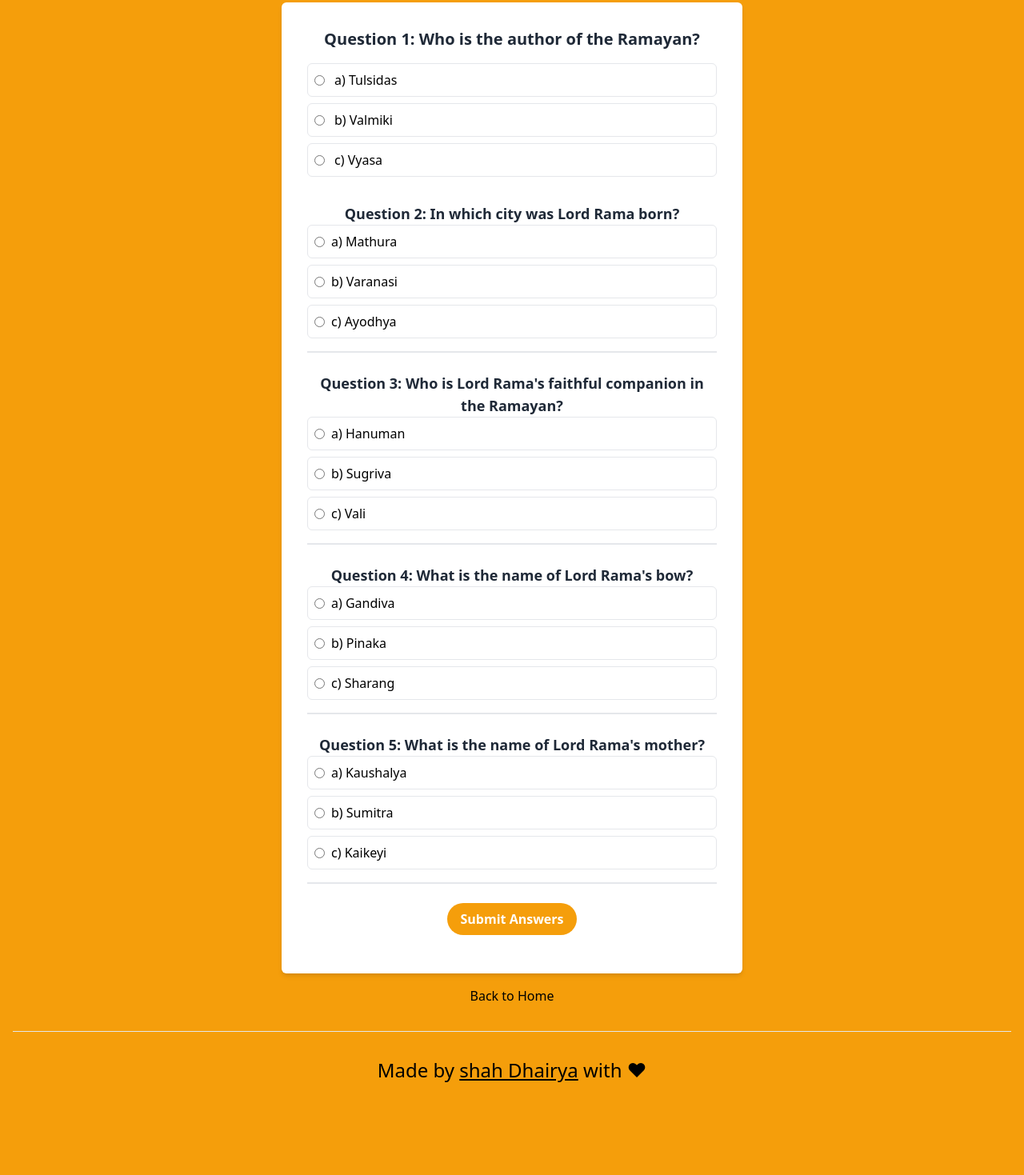
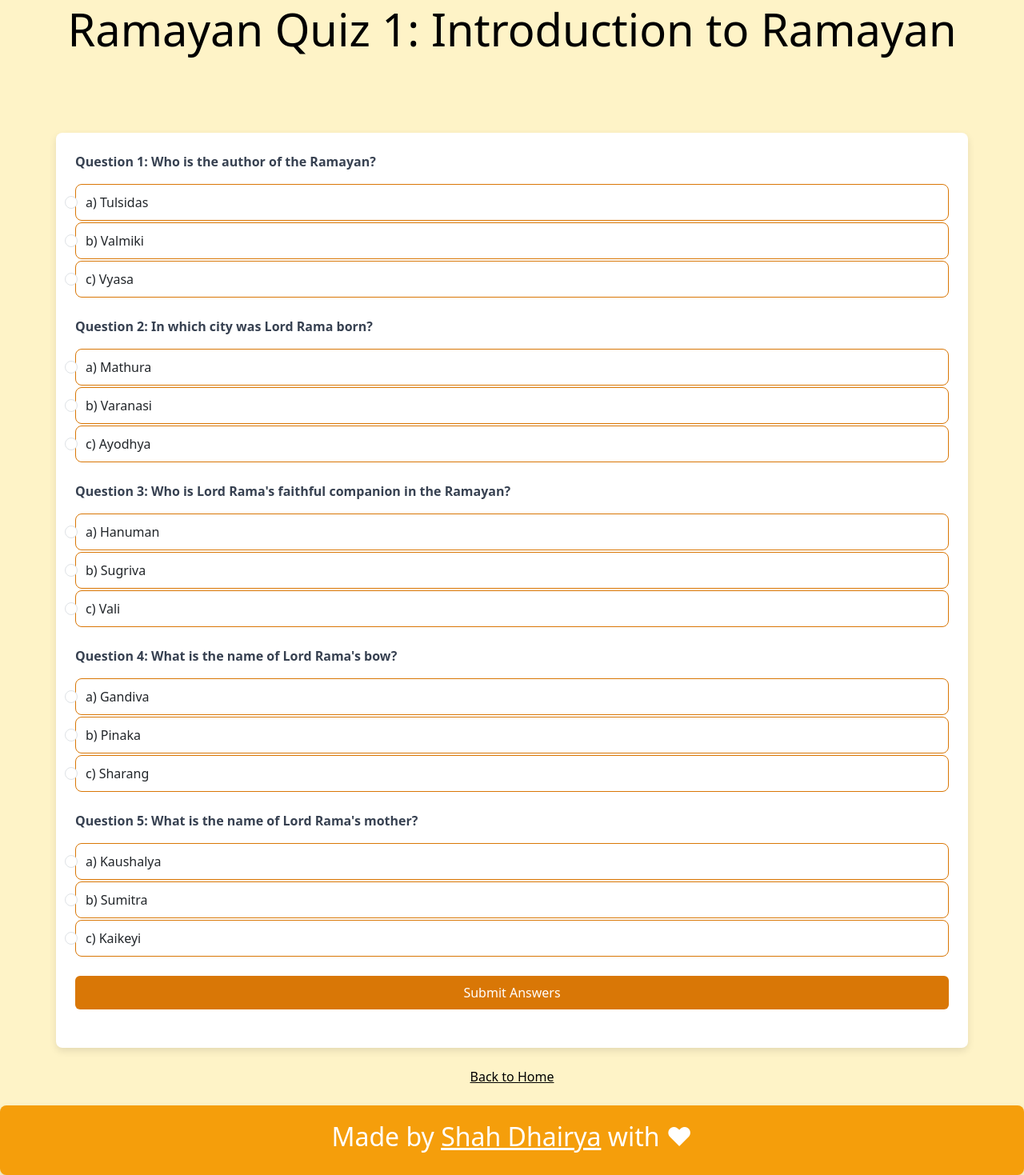
Before and after one commit to shahdhairya12/Ramayan_2024, a plain HTML site: page quiz1.html in a window 1280 px wide. Shown: the part 219-1688 px from the top of the page at 80% size. Before the commit the page ends 1589 px from the top, so only its background shows below. Drawn offline with nearby package versions, Linux system fonts and the light colour scheme.

Commit message:
Update quiz1.html

```diff
--- a/quiz1.html
+++ b/quiz1.html
@@ -1,5 +1,3 @@
-
-
 <!DOCTYPE html>
 <html lang="en">
 
@@ -8,21 +6,84 @@
     <meta http-equiv="X-UA-Compatible" content="IE=edge">
     <meta name="viewport" content="width=device-width, initial-scale=1.0">
     <title>Ramayan Quiz 1</title>
-    <link href="https://cdn.jsdelivr.net/npm/tailwindcss@2.2.19/dist/tailwind.min.css" rel="stylesheet">
+    <link href="https://cdn.jsdelivr.net/npm/bootstrap@5.3.0-alpha3/dist/css/bootstrap.min.css" rel="stylesheet">
     <link rel="stylesheet" href="https://cdnjs.cloudflare.com/ajax/libs/font-awesome/5.15.3/css/all.min.css">
     <link rel="shortcut icon" href="./logo.png" type="image/x-icon">
+    <style>
+        body {
+            background-color: #fef3c7;
+        }
+
+        .quiz-container {
+            background-color: white;
+            border-radius: 8px;
+            box-shadow: 0px 4px 10px rgba(0, 0, 0, 0.1);
+        }
+
+        .quiz-question {
+            font-weight: bold;
+            color: #374151;
+        }
+
+        .quiz-option {
+            border: 1px solid #d97706;
+            padding: 10px;
+            border-radius: 8px;
+            transition: all 0.3s ease-in-out;
+        }
+
+        .quiz-option:hover {
+            background-color: #f59e0b;
+            color: white;
+        }
+
+        .quiz-option input[type="radio"] {
+            margin-right: 10px;
+        }
+
+        .btn-custom {
+            background-color: #d97706;
+            color: white;
+            transition: background-color 0.3s ease-in-out;
+        }
+
+        .btn-custom:hover {
+            background-color: #b45309;
+        }
+
+        .correct {
+            color: green;
+        }
+
+        .incorrect {
+            color: red;
+        }
+
+        footer {
+            background-color: #f59e0b;
+            color: white;
+            padding: 20px;
+            border-radius: 8px;
+            box-shadow: 0 4px 10px rgba(0, 0, 0, 0.1);
+        }
+
+        footer a {
+            color: white;
+            text-decoration: underline;
+        }
+    </style>
 </head>
 
-<body class=" bg-yellow-500">
+<body>
 
-    <div class="container mx-auto p-4 text-center">
-
-        <div class="flex justify-between items-center">
+    <!-- Header -->
+    <div class="container text-center py-5">
+        <div class="d-flex justify-content-between align-items-center mb-4">
             <a href="./index.html">
                 <img src="https://freepngimg.com/thumb/rama/88667-body-jewelry-ramayana-sita-text-rama.png"
-                    height="200px" width="200px" alt="Ramayan">
+                    height="150px" alt="Ramayan">
             </a>
-            <div class="flex items-center">
+            <div>
                 <a href="https://www.instagram.com/1shahdhairya" target="_blank" class="text-black text-3xl mx-2">
                     <i class="fab fa-instagram"></i>
                 </a>
@@ -31,136 +92,151 @@
                 </a>
             </div>
         </div>
+        <h1 class="display-4 mb-4 text-black">Ramayan Quiz 1: Introduction to Ramayan</h1>
+    </div>
 
-        <h1 class="text-4xl font-bold text-black mb-4">Ramayan Quiz 1: Introduction to Ramayan</h1>
-
-        <form action="#" method="post" class="max-w-xl mx-auto p-8 bg-white rounded-md shadow-md">
-
-            <div class="mb-8">
-                <p class="text-xl font-bold text-gray-800 mb-4">Question 1: Who is the author of the Ramayan?</p>
-                <div class="flex flex-col space-y-2">
-                    <label class="flex items-center cursor-pointer hover:text-yellow-600 border p-2 rounded-md">
-                        <input type="radio" name="q1" value="a" class="mr-2">
-                        <span class="ml-1">a) Tulsidas</span>
+    <!-- Quiz Form -->
+    <div class="container quiz-container p-4 my-4">
+        <form action="#" method="post" id="quizForm">
+            <!-- Question 1 -->
+            <div class="mb-4">
+                <p class="quiz-question">Question 1: Who is the author of the Ramayan?</p>
+                <div class="form-check quiz-option">
+                    <label class="form-check-label">
+                        <input type="radio" name="q1" value="a" class="form-check-input">
+                        a) Tulsidas
                     </label>
-                    <label class="flex items-center cursor-pointer hover:text-yellow-600 border p-2 rounded-md">
-                        <input type="radio" name="q1" value="b" class="mr-2">
-                        <span class="ml-1">b) Valmiki</span>
+                </div>
+                <div class="form-check quiz-option">
+                    <label class="form-check-label">
+                        <input type="radio" name="q1" value="b" class="form-check-input">
+                        b) Valmiki
                     </label>
-                    <label class="flex items-center cursor-pointer hover:text-yellow-600 border p-2 rounded-md">
-                        <input type="radio" name="q1" value="c" class="mr-2">
-                        <span class="ml-1">c) Vyasa</span>
+                </div>
+                <div class="form-check quiz-option">
+                    <label class="form-check-label">
+                        <input type="radio" name="q1" value="c" class="form-check-input">
+                        c) Vyasa
                     </label>
                 </div>
             </div>
 
             <!-- Question 2 -->
-            <div class="mb-6 border-b-2 pb-4">
-                <p class="text-lg font-bold text-gray-800">Question 2: In which city was Lord Rama born?</p>
-                <div class="flex flex-col space-y-2">
-                    <label class="flex items-center cursor-pointer hover:text-yellow-600 border p-2 rounded-md">
-                        <input type="radio" name="q2" value="a" class="mr-2">
+            <div class="mb-4">
+                <p class="quiz-question">Question 2: In which city was Lord Rama born?</p>
+                <div class="form-check quiz-option">
+                    <label class="form-check-label">
+                        <input type="radio" name="q2" value="a" class="form-check-input">
                         a) Mathura
                     </label>
-                    <label class="flex items-center cursor-pointer hover:text-yellow-600 border p-2 rounded-md">
-                        <input type="radio" name="q2" value="b" class="mr-2">
+                </div>
+                <div class="form-check quiz-option">
+                    <label class="form-check-label">
+                        <input type="radio" name="q2" value="b" class="form-check-input">
                         b) Varanasi
                     </label>
-                    <label class="flex items-center cursor-pointer hover:text-yellow-600 border p-2 rounded-md">
-                        <input type="radio" name="q2" value="c" class="mr-2">
+                </div>
+                <div class="form-check quiz-option">
+                    <label class="form-check-label">
+                        <input type="radio" name="q2" value="c" class="form-check-input">
                         c) Ayodhya
                     </label>
                 </div>
             </div>
 
             <!-- Question 3 -->
-            <div class="mb-6 border-b-2 pb-4">
-                <p class="text-lg font-bold text-gray-800">Question 3: Who is Lord Rama's faithful companion in the
-                    Ramayan?</p>
-                <div class="flex flex-col space-y-2">
-                    <label class="flex items-center cursor-pointer hover:text-yellow-600 border p-2 rounded-md">
-                        <input type="radio" name="q3" value="a" class="mr-2">
+            <div class="mb-4">
+                <p class="quiz-question">Question 3: Who is Lord Rama's faithful companion in the Ramayan?</p>
+                <div class="form-check quiz-option">
+                    <label class="form-check-label">
+                        <input type="radio" name="q3" value="a" class="form-check-input">
                         a) Hanuman
                     </label>
-                    <label class="flex items-center cursor-pointer hover:text-yellow-600 border p-2 rounded-md">
-                        <input type="radio" name="q3" value="b" class="mr-2">
+                </div>
+                <div class="form-check quiz-option">
+                    <label class="form-check-label">
+                        <input type="radio" name="q3" value="b" class="form-check-input">
                         b) Sugriva
                     </label>
-                    <label class="flex items-center cursor-pointer hover:text-yellow-600 border p-2 rounded-md">
-                        <input type="radio" name="q3" value="c" class="mr-2">
+                </div>
+                <div class="form-check quiz-option">
+                    <label class="form-check-label">
+                        <input type="radio" name="q3" value="c" class="form-check-input">
                         c) Vali
                     </label>
                 </div>
             </div>
 
             <!-- Question 4 -->
-            <div class="mb-6 border-b-2 pb-4">
-                <p class="text-lg font-bold text-gray-800">Question 4: What is the name of Lord Rama's bow?</p>
-                <div class="flex flex-col space-y-2">
-                    <label class="flex items-center cursor-pointer hover:text-yellow-600 border p-2 rounded-md">
-                        <input type="radio" name="q4" value="a" class="mr-2">
+            <div class="mb-4">
+                <p class="quiz-question">Question 4: What is the name of Lord Rama's bow?</p>
+                <div class="form-check quiz-option">
+                    <label class="form-check-label">
+                        <input type="radio" name="q4" value="a" class="form-check-input">
                         a) Gandiva
                     </label>
-                    <label class="flex items-center cursor-pointer hover:text-yellow-600 border p-2 rounded-md">
-                        <input type="radio" name="q4" value="b" class="mr-2">
+                </div>
+                <div class="form-check quiz-option">
+                    <label class="form-check-label">
+                        <input type="radio" name="q4" value="b" class="form-check-input">
                         b) Pinaka
                     </label>
-                    <label class="flex items-center cursor-pointer hover:text-yellow-600 border p-2 rounded-md">
-                        <input type="radio" name="q4" value="c" class="mr-2">
+                </div>
+                <div class="form-check quiz-option">
+                    <label class="form-check-label">
+                        <input type="radio" name="q4" value="c" class="form-check-input">
                         c) Sharang
                     </label>
                 </div>
             </div>
 
             <!-- Question 5 -->
-            <div class="mb-6 border-b-2 pb-4">
-                <p class="text-lg font-bold text-gray-800">Question 5: What is the name of Lord Rama's mother?</p>
-                <div class="flex flex-col space-y-2">
-                    <label class="flex items-center cursor-pointer hover:text-yellow-600 border p-2 rounded-md">
-                        <input type="radio" name="q5" value="a" class="mr-2">
+            <div class="mb-4">
+                <p class="quiz-question">Question 5: What is the name of Lord Rama's mother?</p>
+                <div class="form-check quiz-option">
+                    <label class="form-check-label">
+                        <input type="radio" name="q5" value="a" class="form-check-input">
                         a) Kaushalya
                     </label>
-                    <label class="flex items-center cursor-pointer hover:text-yellow-600 border p-2 rounded-md">
-                        <input type="radio" name="q5" value="b" class="mr-2">
+                </div>
+                <div class="form-check quiz-option">
+                    <label class="form-check-label">
+                        <input type="radio" name="q5" value="b" class="form-check-input">
                         b) Sumitra
                     </label>
-                    <label class="flex items-center cursor-pointer hover:text-yellow-600 border p-2 rounded-md">
-                        <input type="radio" name="q5" value="c" class="mr-2">
+                </div>
+                <div class="form-check quiz-option">
+                    <label class="form-check-label">
+                        <input type="radio" name="q5" value="c" class="form-check-input">
                         c) Kaikeyi
                     </label>
                 </div>
             </div>
 
-            <!-- Add more questions as needed -->
+            <!-- Submit Button -->
+            <button type="submit" class="btn btn-custom w-100 py-2 mb-4">Submit Answers</button>
 
-            <button type="submit"
-                class="bg-yellow-500 hover:bg-yellow-600 text-white font-bold py-2 px-4 rounded-full inline-block transition duration-300 mb-4">Submit
-                Answers</button>
+            <!-- Display Result -->
+            <div id="quizResult" class="text-center text-lg"></div>
+        </form>
+    </div>
 
+    <!-- Footer -->
+    <div class="container text-center my-4">
+        <p><a href="./index.html" class="text-black">Back to Home</a></p>
+    </div>
+    <footer class="text-center">
+        <h2>Made by <a href="https://shahdhairya.w3spaces.com/" target="_blank">Shah Dhairya</a> with ❤</h2>
+    </footer>
 
-            <div id="quizResult" class="text-lg font-bold text-gray-800"></div>
-        </form>
-
-
-
-        <!-- Footer -->
-        <p class="mt-4"><a href="./index.html" class="text-black">Back to Home</a></p>
-        <hr class="my-8">
-        <footer class="mt-4 text-center">
-            <div class="foot">
-                <h1 class="text-2xl">Made by <a href="https://shahdhairya.w3spaces.com/" target="_blank"
-                        class="underline">shah Dhairya</a>
-                    with ❤</h1>
-            </div>
-        </footer>
-    </div>
+    <!-- Quiz Logic -->
     <script>
         document.addEventListener('DOMContentLoaded', function () {
-            const form = document.querySelector('form');
+            const form = document.getElementById('quizForm');
             const quizResultDiv = document.getElementById('quizResult');
 
             form.addEventListener('submit', function (event) {
-                event.preventDefault(); // Prevent the default form submission
+                event.preventDefault(); // Prevent form submission
 
                 // Get selected answers
                 const answers = {
@@ -169,7 +245,6 @@
                     q3: document.querySelector('input[name="q3"]:checked'),
                     q4: document.querySelector('input[name="q4"]:checked'),
                     q5: document.querySelector('input[name="q5"]:checked'),
-                    // Add more questions as needed
                 };
 
                 // Correct answers
@@ -179,41 +254,30 @@
                     q3: 'a',
                     q4: 'c',
                     q5: 'a',
-                    // Add more correct answers as needed
                 };
 
-                // Check answers
+                // Check answers and calculate score
                 let score = 0;
                 for (const question in answers) {
                     const answerElement = answers[question];
                     const userAnswer = answerElement ? answerElement.value : null;
 
-                    // Highlight correct and incorrect answers
-                    if (userAnswer === correctAnswers[question]) {
-                        answerElement.parentElement.classList.add('text-green-600'); // Highlight correct answer in green
-                    } else {
-                        answerElement.parentElement.classList.add('text-red-600'); // Highlight incorrect answer in red
-                        answerElement.parentElement.innerHTML += `<span class="text-green-600 ml-2">(Correct answer: ${correctAnswers[question]})</span>`;
-                    }
-
                     if (userAnswer === correctAnswers[question]) {
                         score++;
+                        answerElement.parentElement.classList.add('correct');
+                    } else {
+                        answerElement.parentElement.classList.add('incorrect');
                     }
                 }
 
                 // Display score
-                quizResultDiv.innerHTML = `<p class="text-lg font-bold text-gray-800">Your score: ${score} out of ${Object.keys(answers).length}</p>`;
+                quizResultDiv.innerHTML = `<p>Your score: ${score} out of ${Object.keys(answers).length}</p>`;
             });
         });
     </script>
 
-    <script async src="https://www.googletagmanager.com/gtag/js?id=G-BNC60ZWM1K"></script>
-    <script>
-        window.dataLayer = window.dataLayer || [];
-        function gtag() { dataLayer.push(arguments); }
-        gtag('js', new Date());
+    <!-- Bootstrap JS -->
+    <script src="https://cdn.jsdelivr.net/npm/bootstrap@5.3.0-alpha3/dist/js/bootstrap.bundle.min.js"></script>
+</body>
 
-        gtag('config', 'G-BNC60ZWM1K');
-    </script>
-</body>
 </html>
```
